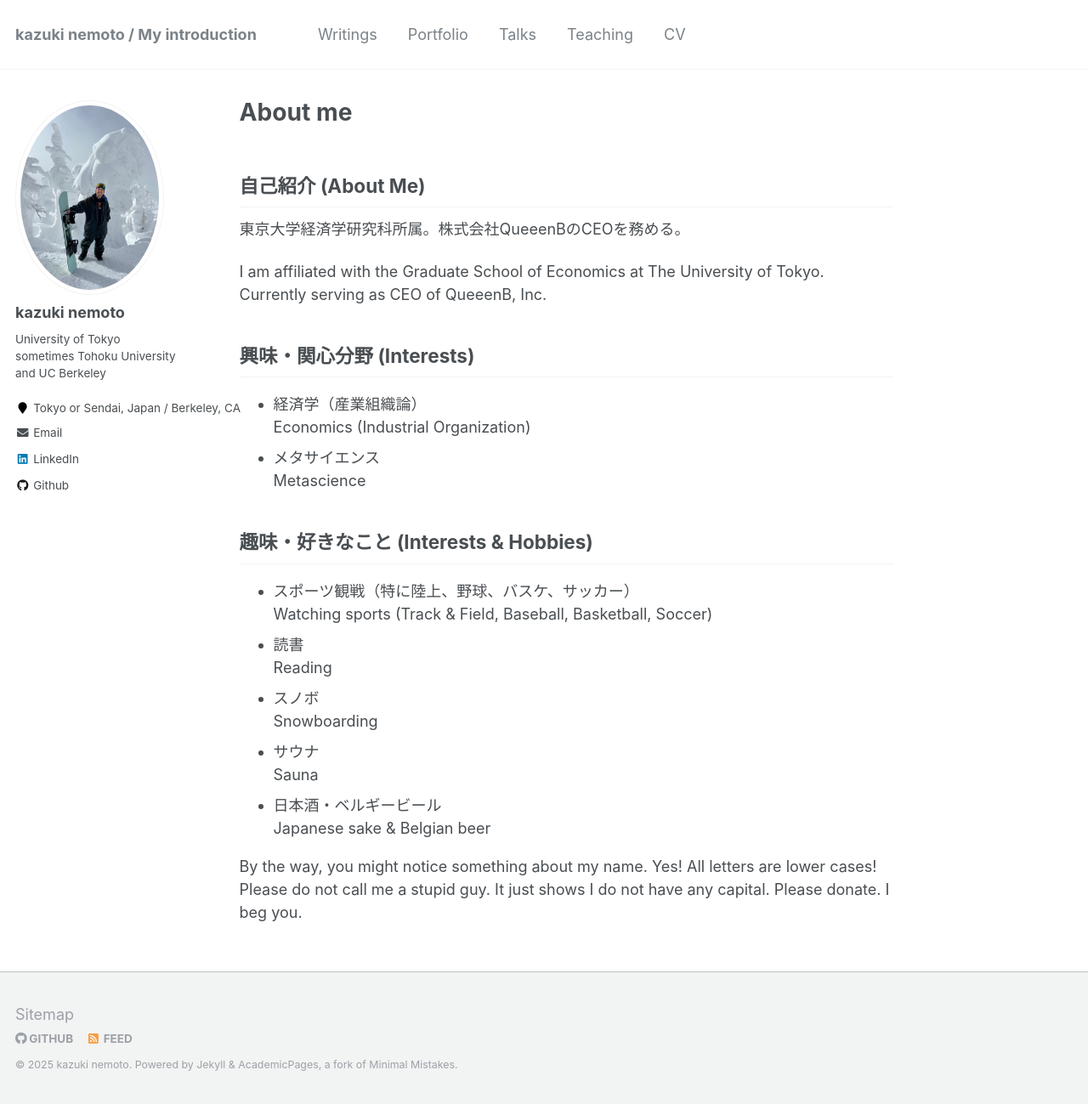
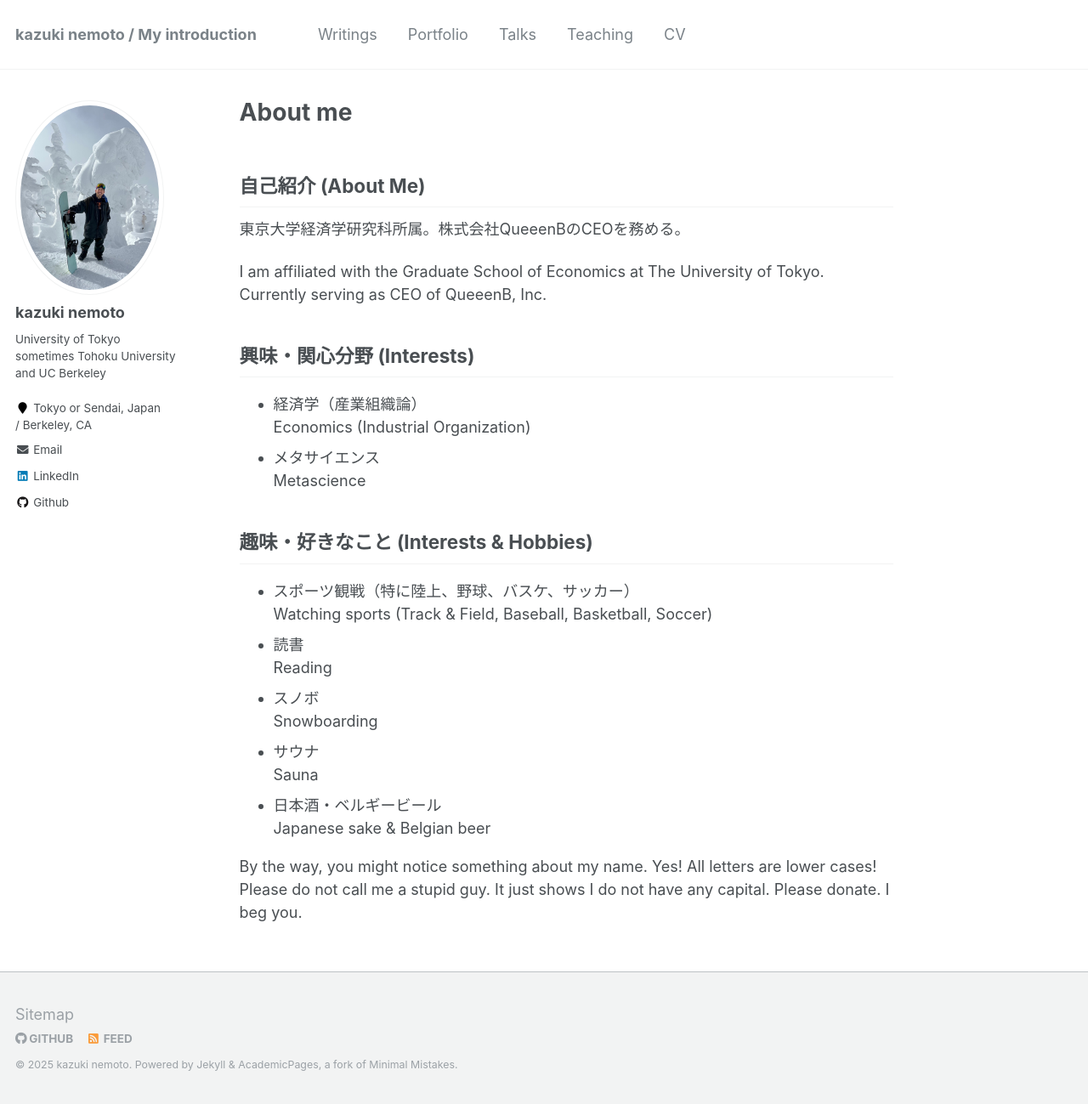
Before and after one commit to kazu-nemoto/kazu-nemoto.github.io, a Jekyll site: the page built from _pages/about.md, in a window 1280 px wide and 1299 px high. Shown: the whole window at 85% size. Built offline with Jekyll 4.4.1, drawn with Linux system fonts in a browser that asks for light colours.

```diff
--- a/_config.yml
+++ b/_config.yml
@@ -83,7 +83,7 @@ author:
   name             : "kazuki nemoto"
   avatar           : "me_2024_at_zao.jpg"
   bio              : "University of Tokyo <br> sometimes Tohoku University and UC Berkeley"
-  location         : "Tokyo or Sendai, Japan / Berkeley, CA"
+  location         : "Tokyo or Sendai, Japan <br>/ Berkeley, CA"
   employer         :
   pubmed           :
   googlescholar    :
```
